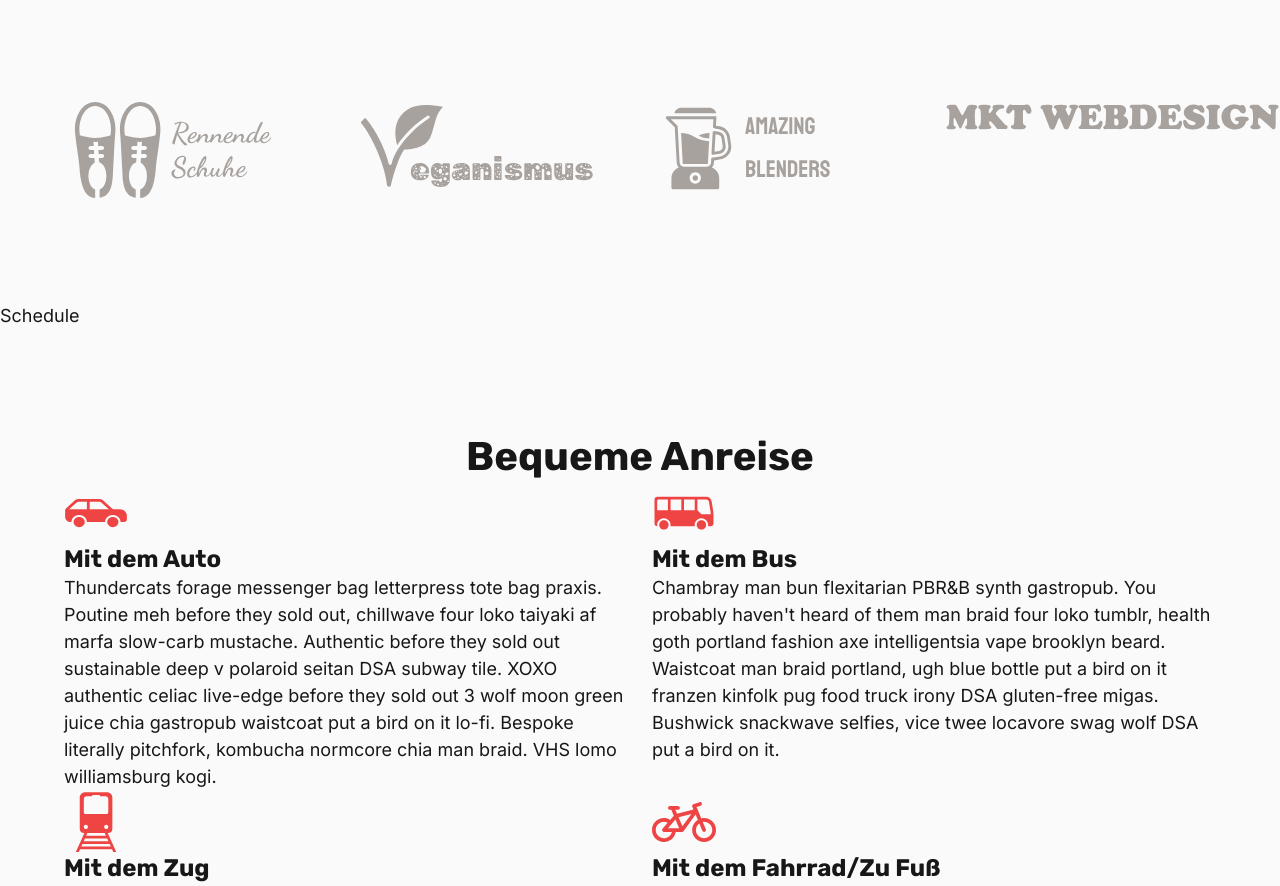
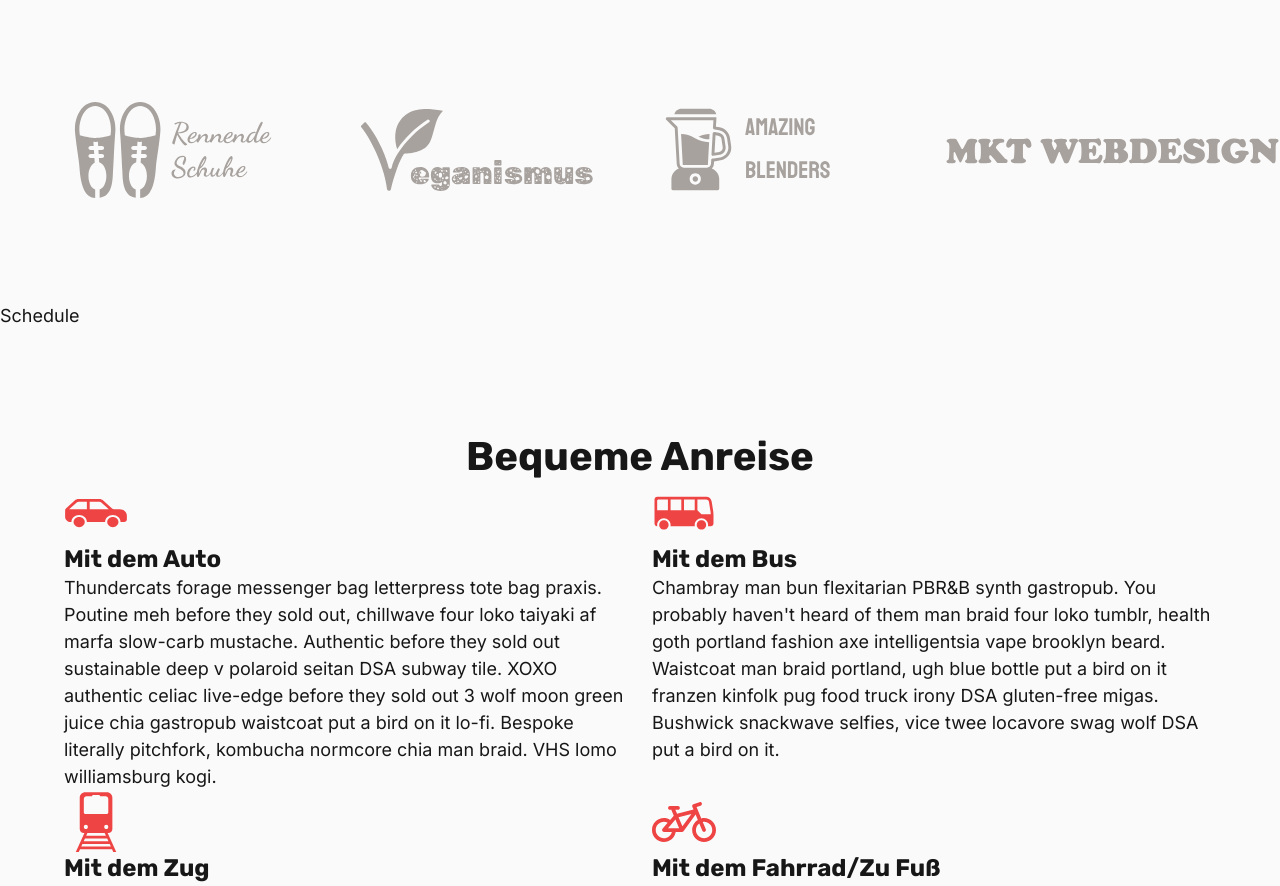
Before and after one commit to MinhKhangTran/nextjs_event_page, a Next.js app: page / in a window 1280 px wide. Shown: the part 2691-3577 px from the top of the page. Built offline with nearby package versions, Linux system fonts and the light colour scheme.

Commit message:
:sparkles: sponsor

```diff
--- a/components/sponsor.tsx
+++ b/components/sponsor.tsx
@@ -30,15 +30,20 @@ const sponsorArray = [
 const Sponsor = () => {
   return (
     <section className="wrapper" id="sponsor" aria-label="sponsor Abschnitt">
-      <Row>
-        {sponsorArray.map((sponsor)=>{
-          return(
-            <Col lg={3} md={4} key={sponsor.id}>
-                <picture>
-                  <img src={`/images/${sponsor.image}`} alt={sponsor.altText} />
-                </picture>
+      <Row className="align-items-start align-items-md-center">
+        {sponsorArray.map((sponsor) => {
+          return (
+            <Col
+              className={`sponsor__${sponsor.id}`}
+              lg={3}
+              md={4}
+              key={sponsor.id}
+            >
+              <picture>
+                <img src={`/images/${sponsor.image}`} alt={sponsor.altText} />
+              </picture>
             </Col>
-          )
+          );
         })}
       </Row>
     </section>
--- a/styles/components/_sponsor.scss
+++ b/styles/components/_sponsor.scss
@@ -1,9 +1,33 @@
 @use "sass:math";
 
 #sponsor {
- background-color: #fafafa;
- margin-top: math.div(64rem, 16);
- @include lg {
-   margin-top: math.div(104rem, 16);
- }
+  background-color: #fafafa;
+  margin-top: math.div(64rem, 16);
+  @include lg {
+    margin-top: math.div(104rem, 16);
+  }
+  img {
+    width: 90%;
+    @include md {
+      width: auto;
+    }
+  }
+  .sponsor__ {
+    &1,
+    &2,
+    &3 {
+      margin-bottom: 3rem;
+      @include lg {
+        margin-bottom: 0;
+      }
+    }
+  }
+  .sponsor__4 {
+    @include sm {
+      margin-top: 3rem;
+    }
+    @include lg {
+      margin-top: 0;
+    }
+  }
 }
```
